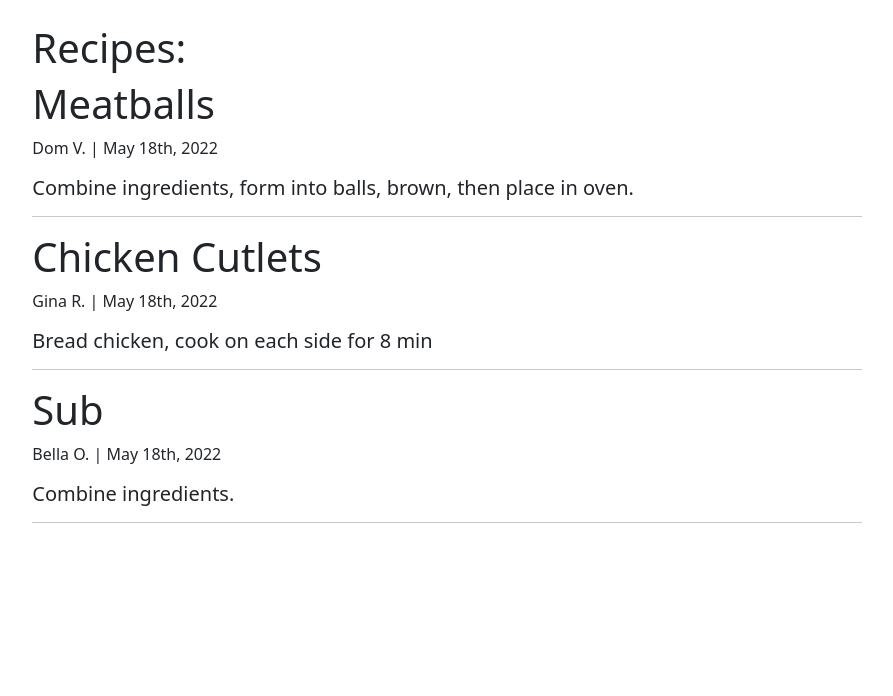
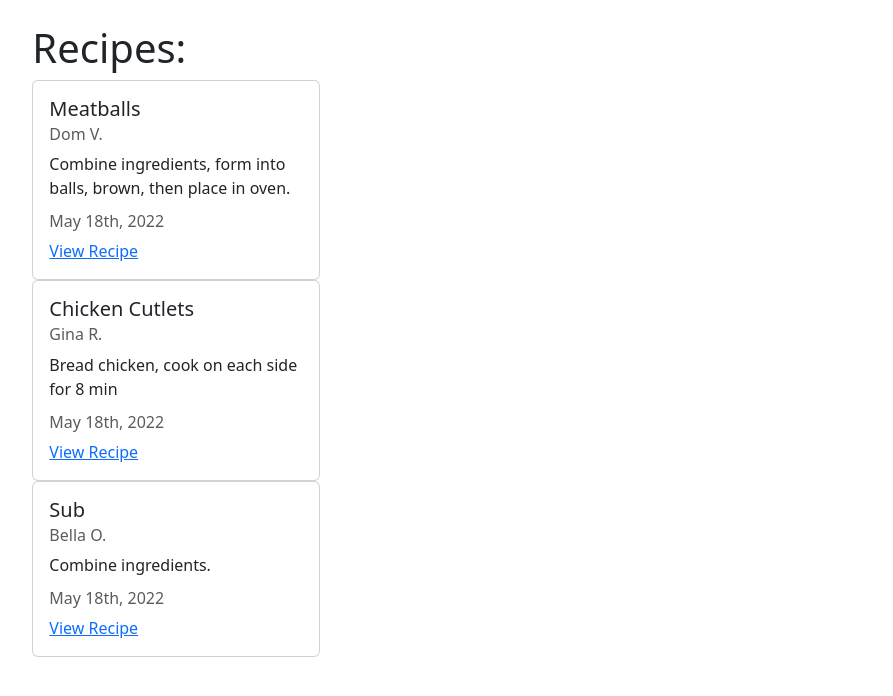
Before and after one commit to debbiect246/caribbean-recipes, a Django app: page / in a window 1280 px wide. Shown: the part 56-752 px from the top of the page, without its empty margins (193-1086 px from the left). Run offline with Django 4.2, Linux system fonts and the light colour scheme.

Commit message:
bootstrap card added to display each recipe

```diff
--- a/recipes/templates/recipes/home.html
+++ b/recipes/templates/recipes/home.html
@@ -1,12 +1,22 @@
 {% extends "recipes/base.html" %}
-<!-- -->
+<!--block content starts below -->
 {% block content %}
+
+<!--for loop to display each recipe on a card-->
 <h1>Recipes:</h1>
 {% for recipe in recipes %}
-<h1>{{recipe.title}}</h1>
-<p>{{recipe.author}} | {{recipe.date_posted}}</p>
-<h5>{{recipe.content}}</h5>
-<hr />
+
+<!-- bootstrap card to display recipes-->
+<div class="card" style="width: 18rem;">
+    <div class="card-body">
+      <h5 class="card-title">{{ recipe.title }}</h5>
+      <h6 class="card-subtitle mb-2 text-body-secondary">{{recipe.author}}</h6>
+      <p class="card-text">{{recipe.content}}</p>
+      <h6 class="card-subtitle mb-2 text-body-secondary">{{recipe.date_posted}}</h6>
+      <a href="#" class="card-link">View Recipe</a>
+    </div>
+  </div>
+
 {% endfor %}
-<!-- -->
+
 {% endblock content %}
```
